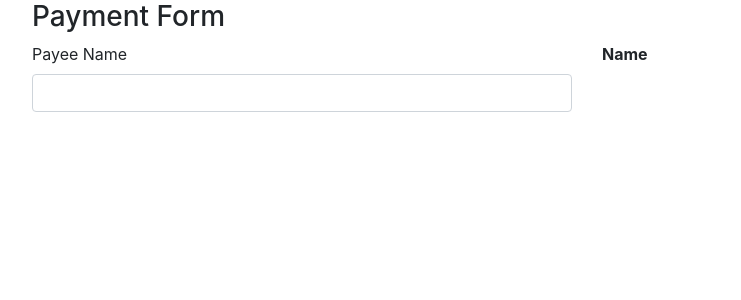
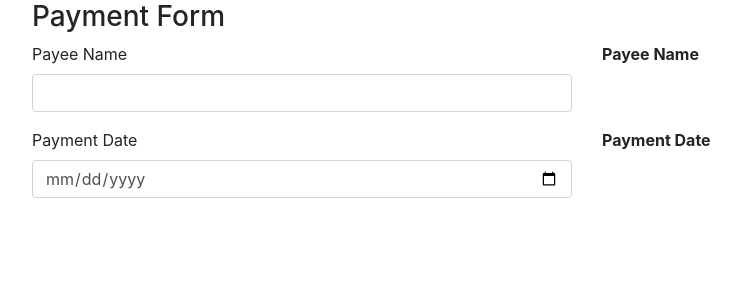
Before and after one commit to ivanwhm/pipes, an Angular app: page / in a window 1280 px wide. Shown: the top 300 px of the page, without its empty margins (53-794 px from the left). Built offline with nearby package versions, Linux system fonts and the light colour scheme.

Commit message:
Adding a date picker

```diff
--- a/src/app/app.component.html
+++ b/src/app/app.component.html
@@ -1,5 +1,6 @@
 <div class="container">
   <h3>Payment Form</h3>
+
   <div class="row">
     <div class="form-group col">
       <label>Payee Name</label>
@@ -10,10 +11,27 @@
       />
     </div>
     <div class="col">
-      <label><strong>Name</strong></label>
+      <label><strong>Payee Name</strong></label>
       <div>
         {{ name | titlecase }}
       </div>
     </div>
   </div>
+
+  <div class="row">
+    <div class="form-group col">
+      <label>Payment Date</label>
+      <input
+        (input)="onDateChange($event.target.value)"
+        type="date"
+        class="form-control"
+      />
+    </div>
+    <div class="col">
+      <label><strong>Payment Date</strong></label>
+      <div>
+        {{ date }}
+      </div>
+    </div>
+  </div>
 </div>
--- a/src/app/app.component.ts
+++ b/src/app/app.component.ts
@@ -7,8 +7,13 @@ import { Component } from '@angular/core';
 })
 export class AppComponent {
   name: string;
+  date: string;
 
   onNameChange(newName: string): void {
     this.name = newName;
   }
+
+  onDateChange(newDate: string): void {
+    this.date = newDate;
+  }
 }
```
